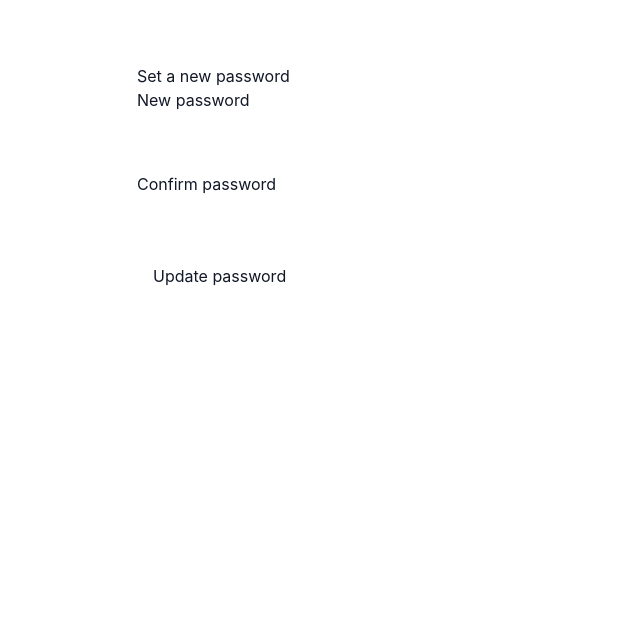
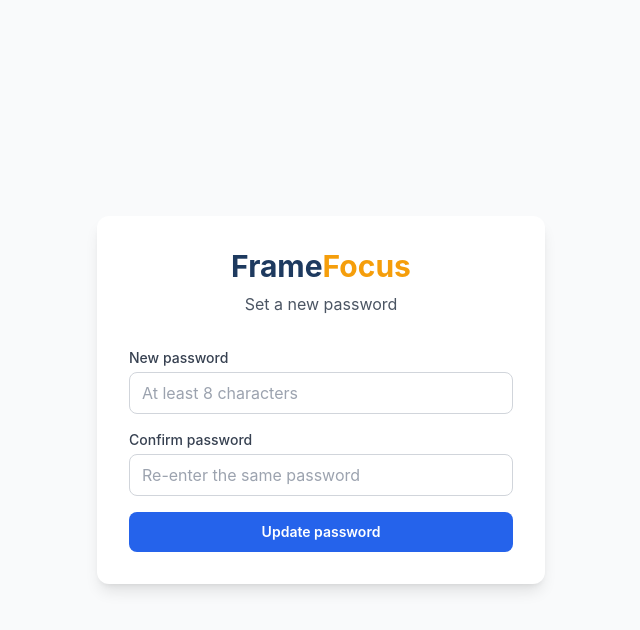
Before and after one commit to IronFrame414/FrameFocus, a Next.js app in the folder apps/web/: page /reset-password in a window 1280 px wide. Shown: the top 630 px of the page, without its empty margins (319-959 px from the left). Built offline with nearby package versions, Linux system fonts and the light colour scheme.

Commit message:
style(auth): Match sign-in card pattern on forgot/reset password pages

```diff
--- a/apps/web/app/forgot-password/page.tsx
+++ b/apps/web/app/forgot-password/page.tsx
@@ -1,6 +1,7 @@
 'use client';
 
 import { useState } from 'react';
+import Link from 'next/link';
 import { createClient } from '@/lib/supabase-browser';
 
 export default function ForgotPasswordPage() {
@@ -14,7 +15,6 @@ export default function ForgotPasswordPage() {
     setError(null);
     setLoading(true);
     const supabase = createClient();
-
     const redirectTo = `${window.location.origin}/auth/callback?next=/reset-password`;
     const { error: resetError } = await supabase.auth.resetPasswordForEmail(email, {
       redirectTo,
@@ -29,29 +29,51 @@ export default function ForgotPasswordPage() {
   }
 
   return (
-    <div style={{ maxWidth: 400, margin: '4rem auto', padding: '0 1rem' }}>
-      <h1>Reset your password</h1>
+    <main className="flex min-h-screen items-center justify-center bg-gray-50 px-4">
+      <div className="w-full max-w-md rounded-xl bg-white p-8 shadow-lg">
+        <div className="mb-8 text-center">
+          <h1 className="text-3xl font-bold text-brand-900">
+            Frame<span className="text-accent-500">Focus</span>
+          </h1>
+          <p className="mt-2 text-gray-600">Reset your password</p>
+        </div>
         {sent ? (
-        <p>Check your email for a password reset link.</p>
+          <div className="rounded-lg bg-green-50 p-4 text-sm text-green-700">
+            Check your email for a password reset link. The link expires shortly, so click it soon.
+          </div>
         ) : (
-        <form onSubmit={handleSubmit}>
-          <div style={{ marginBottom: '1rem' }}>
-            <label htmlFor="email">Email</label>
+          <form onSubmit={handleSubmit} className="space-y-4">
+            <div>
+              <label htmlFor="email" className="block text-sm font-medium text-gray-700 mb-1">
+                Email
+              </label>
               <input
                 id="email"
                 type="email"
+                required
                 value={email}
                 onChange={(e) => setEmail(e.target.value)}
-              required
-              style={{ width: '100%', padding: '0.5rem', marginTop: '0.25rem' }}
+                className="w-full rounded-lg border border-gray-300 px-3 py-2 text-gray-900 placeholder-gray-400 focus:border-brand-500 focus:outline-none focus:ring-1 focus:ring-brand-500"
+                placeholder="you@company.com"
               />
             </div>
-          {error && <p style={{ color: 'red' }}>{error}</p>}
-          <button type="submit" disabled={loading} style={{ padding: '0.5rem 1rem' }}>
+            {error && <div className="rounded-lg bg-red-50 p-3 text-sm text-red-700">{error}</div>}
+            <button
+              type="submit"
+              disabled={loading}
+              className="w-full rounded-lg bg-brand-600 py-2.5 text-sm font-semibold text-white hover:bg-brand-700 focus:outline-none focus:ring-2 focus:ring-brand-500 focus:ring-offset-2 disabled:opacity-50 disabled:cursor-not-allowed"
+            >
               {loading ? 'Sending…' : 'Send reset link'}
             </button>
           </form>
         )}
+        <p className="mt-6 text-center text-sm text-gray-600">
+          Remembered it?{' '}
+          <Link href="/sign-in" className="font-medium text-brand-600 hover:text-brand-500">
+            Back to sign in
+          </Link>
+        </p>
       </div>
+    </main>
   );
 }
--- a/apps/web/app/reset-password/page.tsx
+++ b/apps/web/app/reset-password/page.tsx
@@ -37,36 +37,53 @@ export default function ResetPasswordPage() {
   }
 
   return (
-    <div style={{ maxWidth: 400, margin: '4rem auto', padding: '0 1rem' }}>
-      <h1>Set a new password</h1>
-      <form onSubmit={handleSubmit}>
-        <div style={{ marginBottom: '1rem' }}>
-          <label htmlFor="password">New password</label>
+    <main className="flex min-h-screen items-center justify-center bg-gray-50 px-4">
+      <div className="w-full max-w-md rounded-xl bg-white p-8 shadow-lg">
+        <div className="mb-8 text-center">
+          <h1 className="text-3xl font-bold text-brand-900">
+            Frame<span className="text-accent-500">Focus</span>
+          </h1>
+          <p className="mt-2 text-gray-600">Set a new password</p>
+        </div>
+        <form onSubmit={handleSubmit} className="space-y-4">
+          <div>
+            <label htmlFor="password" className="block text-sm font-medium text-gray-700 mb-1">
+              New password
+            </label>
             <input
               id="password"
               type="password"
+              required
               value={password}
               onChange={(e) => setPassword(e.target.value)}
-            required
-            style={{ width: '100%', padding: '0.5rem', marginTop: '0.25rem' }}
+              className="w-full rounded-lg border border-gray-300 px-3 py-2 text-gray-900 placeholder-gray-400 focus:border-brand-500 focus:outline-none focus:ring-1 focus:ring-brand-500"
+              placeholder="At least 8 characters"
             />
           </div>
-        <div style={{ marginBottom: '1rem' }}>
-          <label htmlFor="confirm">Confirm password</label>
+          <div>
+            <label htmlFor="confirm" className="block text-sm font-medium text-gray-700 mb-1">
+              Confirm password
+            </label>
             <input
               id="confirm"
               type="password"
+              required
               value={confirm}
               onChange={(e) => setConfirm(e.target.value)}
-            required
-            style={{ width: '100%', padding: '0.5rem', marginTop: '0.25rem' }}
+              className="w-full rounded-lg border border-gray-300 px-3 py-2 text-gray-900 placeholder-gray-400 focus:border-brand-500 focus:outline-none focus:ring-1 focus:ring-brand-500"
+              placeholder="Re-enter the same password"
             />
           </div>
-        {error && <p style={{ color: 'red' }}>{error}</p>}
-        <button type="submit" disabled={loading} style={{ padding: '0.5rem 1rem' }}>
+          {error && <div className="rounded-lg bg-red-50 p-3 text-sm text-red-700">{error}</div>}
+          <button
+            type="submit"
+            disabled={loading}
+            className="w-full rounded-lg bg-brand-600 py-2.5 text-sm font-semibold text-white hover:bg-brand-700 focus:outline-none focus:ring-2 focus:ring-brand-500 focus:ring-offset-2 disabled:opacity-50 disabled:cursor-not-allowed"
+          >
             {loading ? 'Updating…' : 'Update password'}
           </button>
         </form>
       </div>
+    </main>
   );
 }
```
Lines whose indentation alone changed are shown as unchanged.
